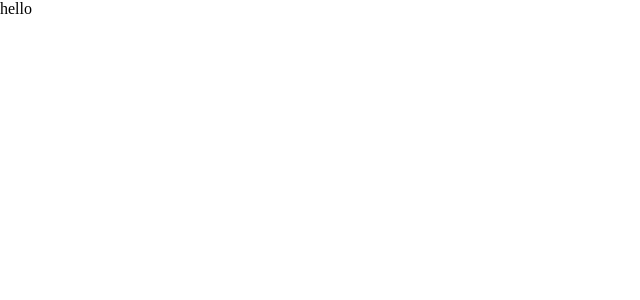
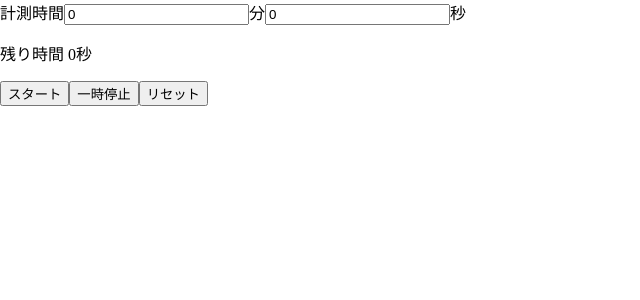
Before and after one commit to mizore-fu/react-timer, a React (Create React App) app in the folder app/: page / in a window 1280 px wide. Shown: the top 300 px of the page, without its empty margins (0-640 px from the left). Built offline with nearby package versions, Linux system fonts and the light colour scheme.

Commit message:
アプリのUIを大まかに作成

```diff
--- a/app/src/App.tsx
+++ b/app/src/App.tsx
@@ -1,7 +1,19 @@
 import React from "react";
 
 function App() {
-  return <div className="App">hello</div>;
+  return (
+    <div className="App">
+      <div>
+        計測時間
+        <input type="number" defaultValue={0} />分
+        <input type="number" defaultValue={0} />秒
+      </div>
+      <p>残り時間 0秒</p>
+      <button>スタート</button>
+      <button>一時停止</button>
+      <button>リセット</button>
+    </div>
+  );
 }
 
 export default App;
```
